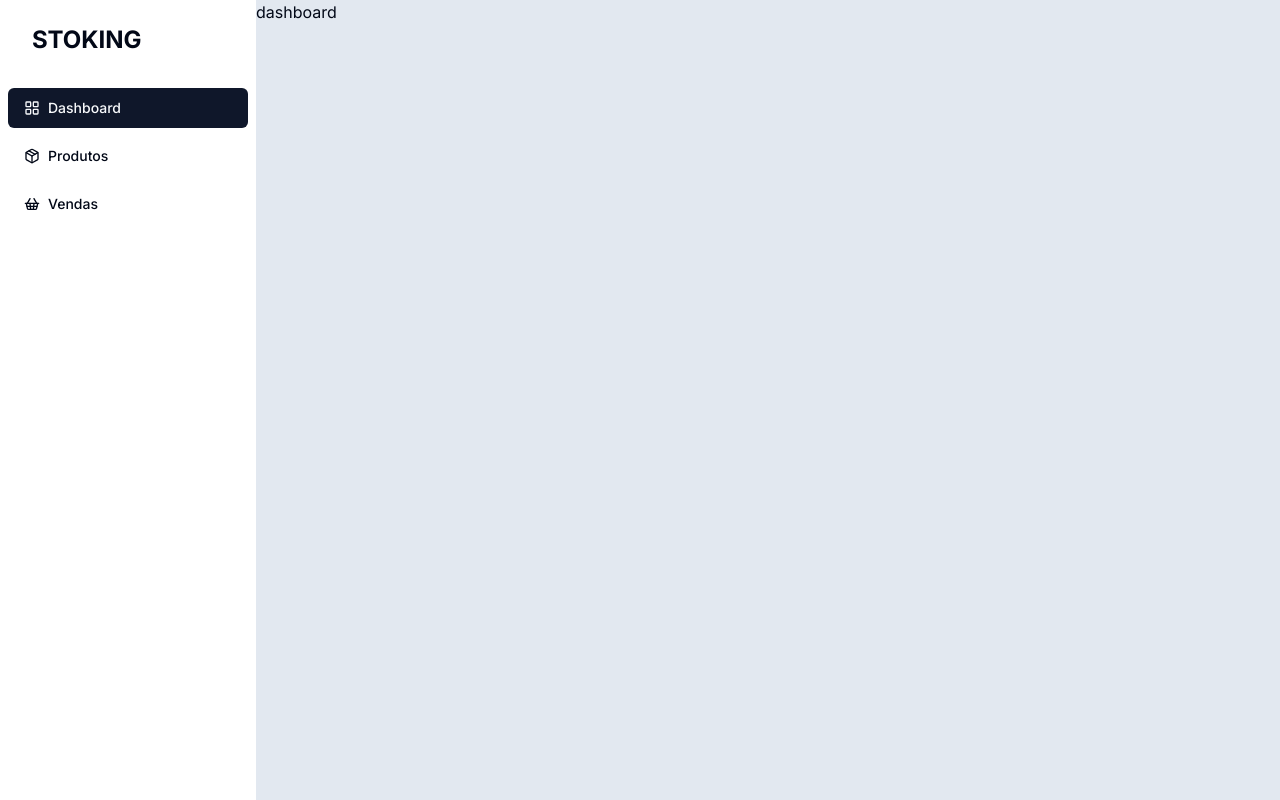
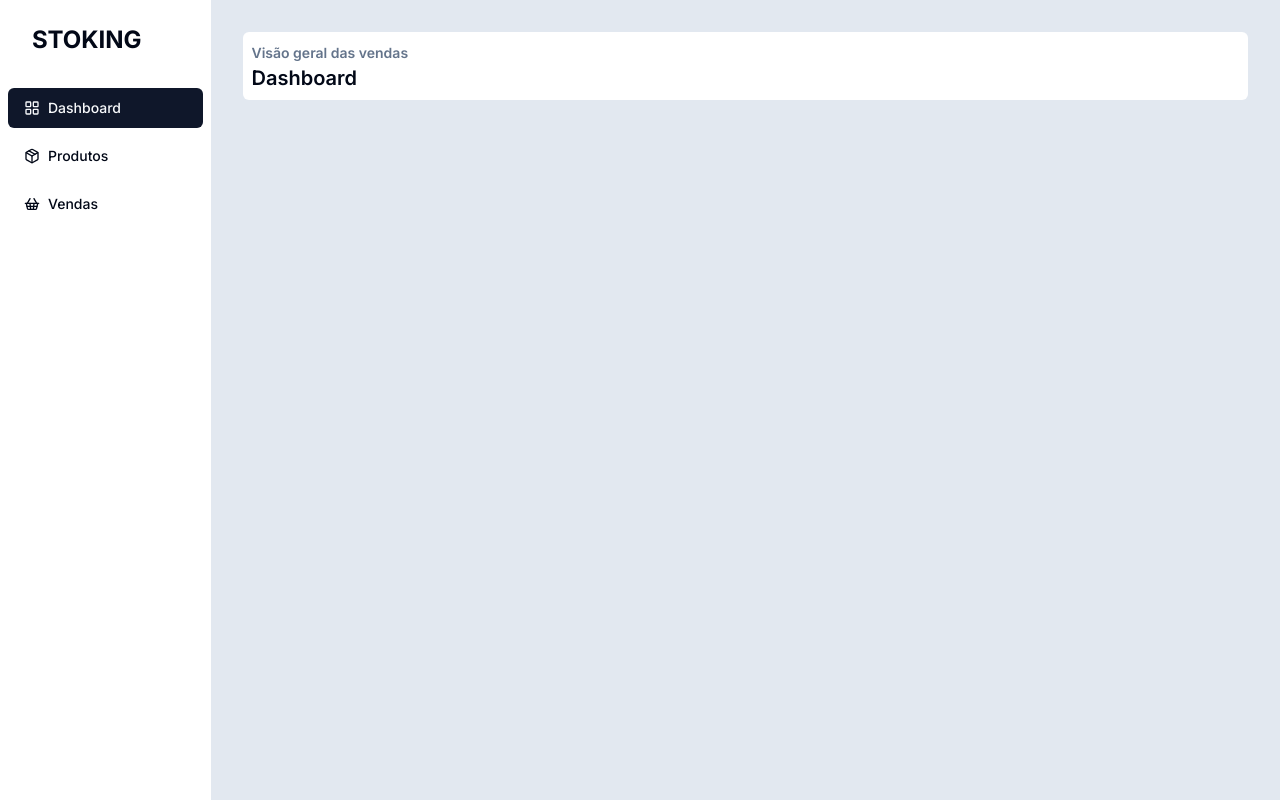
Before and after one commit to abvictor/stoking, a Next.js app: page / in a window 1280 px wide. Built offline with nearby package versions, Linux system fonts and the light colour scheme.

Commit message:
refactor: add header component

```diff
--- /dev/null
+++ b/app/_components/header.tsx
@@ -0,0 +1,28 @@
+import { ReactNode } from "react";
+
+export const HeaderTitle = ({children}: {children: ReactNode}) => {
+    return <h2 className="text-xl font-semibold">{children}</h2>;
+}
+
+export const HeaderSubtitle = ({ children }: { children: ReactNode }) => {
+  return <span className="text-sm font-semibold text-slate-500">{children}</span>;
+};
+
+export const HeaderLeft = ({ children }: { children: ReactNode }) => {
+  return <div>{children}</div>;
+};
+export const HeaderRight = ({ children }: { children: ReactNode }) => {
+  return <div>{children}</div>;
+};
+
+const Header = ({ children }: { children: ReactNode }) => {
+  return (
+    <div className="w-full">
+      <div className="flex w-full items-center justify-between rounded-md bg-white p-2">
+        {children}
+      </div>
+    </div>
+  );
+};
+
+export default Header;
--- a/app/page.tsx
+++ b/app/page.tsx
@@ -1,9 +1,19 @@
+import Header, {
+  HeaderLeft,
+  HeaderSubtitle,
+  HeaderTitle,
+} from "./_components/header";
 
 
 export default function Home() {
   return (
-    <div>
-      <h1>dashboard</h1>
+    <div className="w-full space-y-2 p-8">
+      <Header>
+        <HeaderLeft>
+          <HeaderSubtitle>Visão geral das vendas</HeaderSubtitle>
+          <HeaderTitle>Dashboard</HeaderTitle>
+        </HeaderLeft>
+      </Header>
     </div>
   );
 }
--- a/app/products/page.tsx
+++ b/app/products/page.tsx
@@ -1,27 +1,28 @@
 import { DataTable } from "../_components/ui/data-table";
 import { productTableColumns } from "./_components/table-columns";
 
-import { cachedGetProducts } from "../_data-access/product/get-product";
+import { getProducts } from "../_data-access/product/get-product";
 import CreateProductButton from "./_components/create-product-button";
+import Header, { HeaderLeft, HeaderRight, HeaderSubtitle, HeaderTitle } from "../_components/header";
 
 
 
 export const dynamic = "force-dynamic"
 
 const ProductsPage = async () => {
-    const products = await cachedGetProducts();
+    const products = await getProducts();
 
     return (
       <div className="w-full space-y-2 p-8">
-        <div className="flex w-full items-center justify-between rounded-md bg-white p-2">
-          <div className="space-y-2">
-            <span className="text-xs font-semibold text-slate-500">
-              Gestão de produtos
-            </span>
-            <h2 className="text-xl font-semibold">Produtos</h2>
-          </div>
-          <CreateProductButton />
-        </div>
+        <Header>
+          <HeaderLeft>
+            <HeaderSubtitle>Gestão de produtos</HeaderSubtitle>
+            <HeaderTitle>Produtos</HeaderTitle>
+          </HeaderLeft>
+          <HeaderRight>
+            <CreateProductButton />
+          </HeaderRight>
+        </Header>
         <DataTable columns={productTableColumns} data={products} />
       </div>
     );
--- a/app/sales/page.tsx
+++ b/app/sales/page.tsx
@@ -1,3 +1,4 @@
+import Header, { HeaderLeft, HeaderRight, HeaderSubtitle, HeaderTitle } from "../_components/header";
 import { ComboboxOption } from "../_components/ui/combobox";
 import { DataTable } from "../_components/ui/data-table";
 import { getProducts } from "../_data-access/product/get-product";
@@ -23,18 +24,18 @@ const Sales = async () => {
 
     return (
       <div className="w-full space-y-2 p-8">
-        <div className="flex w-full items-center justify-between rounded-md bg-white p-2">
-          <div className="space-y-2">
-            <span className="text-xs font-semibold text-slate-500">
-              Gestão de vendas
-            </span>
-            <h2 className="text-xl font-semibold">Vendas</h2>
-          </div>
-          <UpsertSaleButton
-            products={products}
-            productOptions={productOptions}
-          />
-        </div>
+        <Header>
+          <HeaderLeft>
+            <HeaderSubtitle>Gestão de vendas</HeaderSubtitle>
+            <HeaderTitle>Vendas</HeaderTitle>
+          </HeaderLeft>
+          <HeaderRight>
+            <UpsertSaleButton
+              products={products}
+              productOptions={productOptions}
+            />
+          </HeaderRight>
+        </Header>
         <DataTable columns={saleTableColumns} data={tableData} />
       </div>
     );
```
